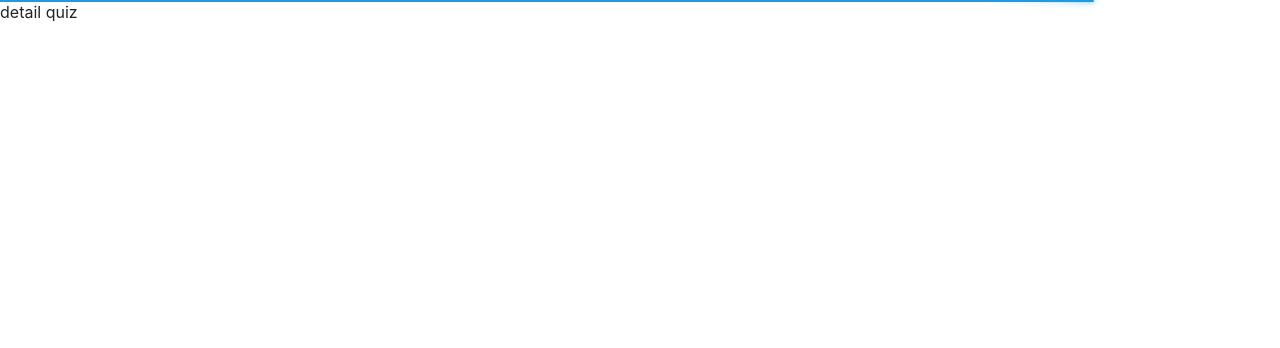
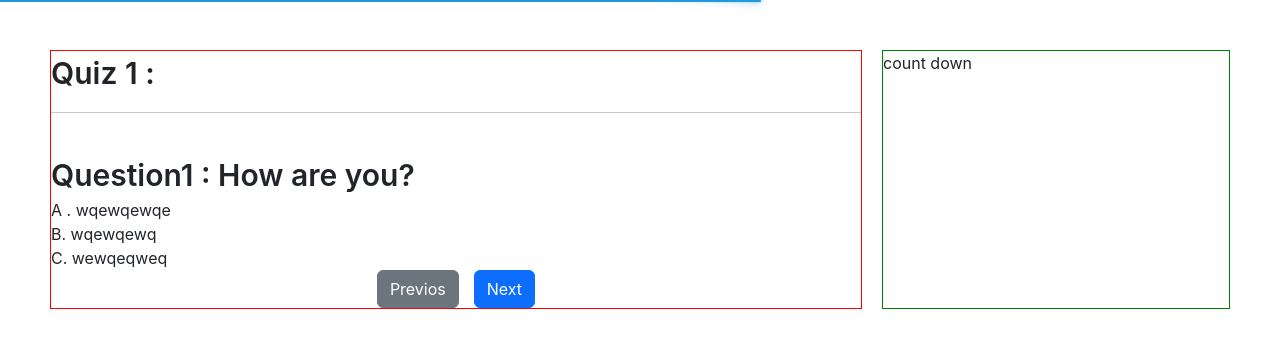
Before and after one commit to minhdang0911/React-Manage-Quiz, a React (Create React App) app in the folder Front-end/: page /quiz/1 in a window 1280 px wide. Shown: the top 348 px of the page. Built offline with nearby package versions, Linux system fonts and the light colour scheme; no server answers.

Commit message:
Design the interface to answer user questions

```diff
--- a/Front-end/src/components/User/DetailQuiz.jsx
+++ b/Front-end/src/components/User/DetailQuiz.jsx
@@ -1,10 +1,12 @@
 import _ from 'lodash';
 import { useEffect } from 'react';
-import { useParams } from 'react-router-dom';
+import { useParams, useLocation } from 'react-router-dom';
 import { getDataQuiz } from '../../services/apiServices';
+import './DetailQuiz.scss';
 
 const DetailQuiz = (props) => {
     const params = useParams();
+    const location = useLocation();
     const quizId = params.id;
 
     useEffect(() => {
@@ -38,7 +40,32 @@ const DetailQuiz = (props) => {
         }
     };
 
-    return <div className="detail-quiz-container">detail quiz</div>;
+    return (
+        <div className="detail-quiz-container">
+            <div className="left-content">
+                <div className="title">
+                    Quiz {quizId} :{location?.state?.quizTitle}
+                </div>
+                <hr />
+                <div className="q-body">
+                    <img />
+                </div>
+                <div className="q-content">
+                    <div className="question">Question1 : How are you?</div>
+                    <div className="answer">
+                        <div className="a-child">A . wqewqewqe</div>
+                        <div className="b-child">B. wqewqewq</div>
+                        <div className="c-child">C. wewqeqweq</div>
+                    </div>
+                </div>
+                <div className="footer">
+                    <button className="btn btn-secondary">Previos</button>
+                    <button className="btn btn-primary">Next</button>
+                </div>
+            </div>
+            <div className="right-content">count down</div>
+        </div>
+    );
 };
 
 export default DetailQuiz;
--- /dev/null
+++ b/Front-end/src/components/User/DetailQuiz.scss
@@ -0,0 +1,31 @@
+.detail-quiz-container {
+    display: flex;
+    gap: 20px;
+    padding: 50px;
+    .left-content {
+        border: 1px solid red;
+        width: 70%;
+
+        .title {
+            font-size: 30px;
+            font-weight: 600;
+        }
+        .q-content {
+            .question {
+                font-size: 30px;
+                font-weight: 600;
+            }
+        }
+
+        .footer {
+            display: flex;
+            gap: 15px;
+            justify-content: center;
+        }
+    }
+
+    .right-content {
+        border: 1px solid green;
+        width: 30%;
+    }
+}
--- a/Front-end/src/components/User/ListQuiz.jsx
+++ b/Front-end/src/components/User/ListQuiz.jsx
@@ -35,7 +35,7 @@ const ListQuiz = (props) => {
                                 <button
                                     className="btn btn-primary"
                                     onClick={() => {
-                                        navigate(`/quiz/${quiz.id}`);
+                                        navigate(`/quiz/${quiz.id}`, { state: { quizTitle: quiz.description } });
                                     }}
                                 >
                                     Start now
```
